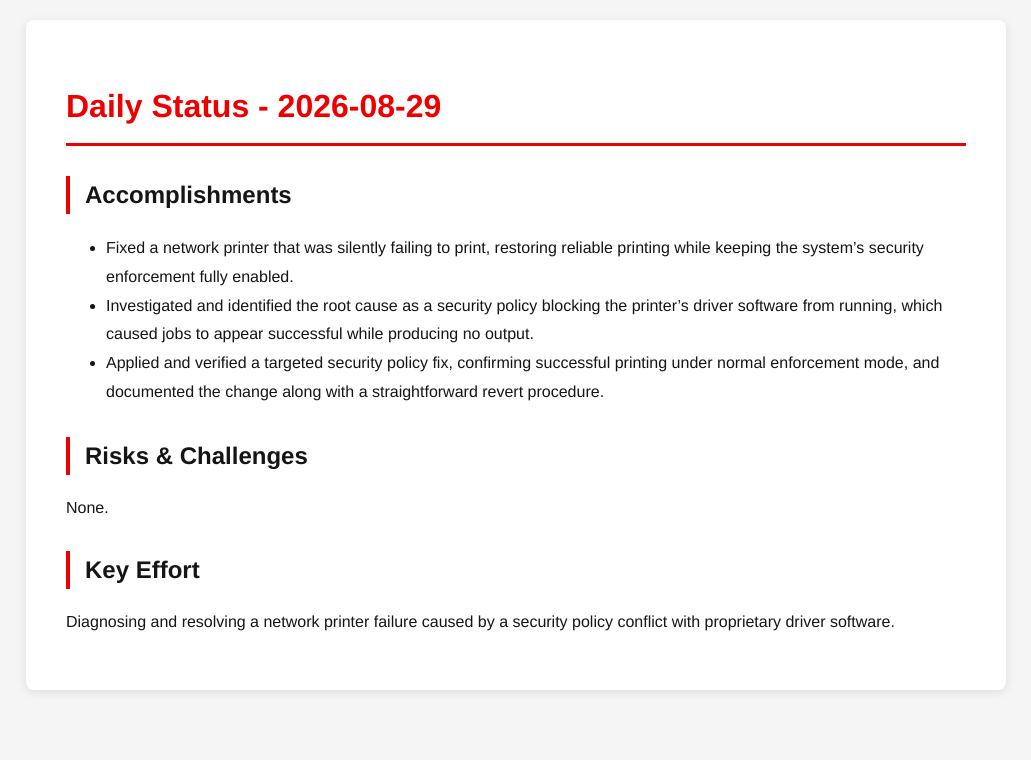
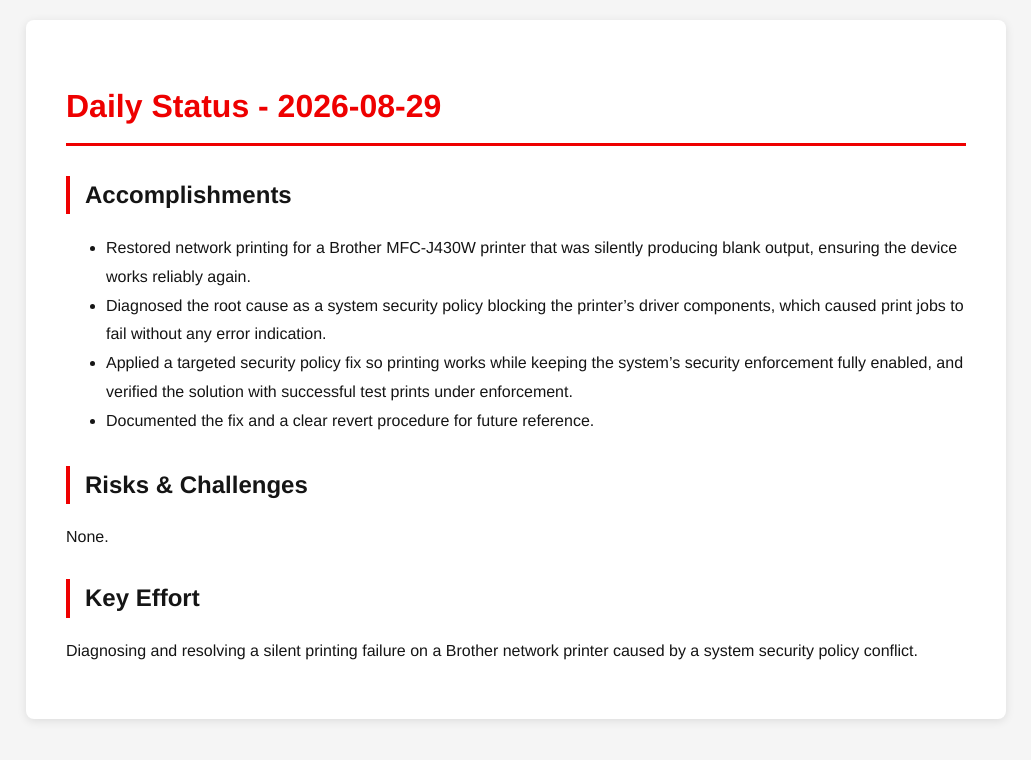
Before and after one commit to tzvatot/daily-status, a Jekyll site: the page built from 2026-08-29.md, in a window 1280 px wide. Shown: the top 760 px of the page, without its empty margins (124-1155 px from the left). Built offline with Jekyll 4.4.1, drawn with Linux system fonts in a browser that asks for light colours.

Commit message:
Daily status update - 2026-08-29

```diff
--- a/2026-08-29.md
+++ b/2026-08-29.md
@@ -7,12 +7,13 @@ date: 2026-08-29
 # Daily Status - 2026-08-29
 
 ## Accomplishments
-- Fixed a network printer that was silently failing to print, restoring reliable printing while keeping the system's security enforcement fully enabled.
-- Investigated and identified the root cause as a security policy blocking the printer's driver software from running, which caused jobs to appear successful while producing no output.
-- Applied and verified a targeted security policy fix, confirming successful printing under normal enforcement mode, and documented the change along with a straightforward revert procedure.
+- Restored network printing for a Brother MFC-J430W printer that was silently producing blank output, ensuring the device works reliably again.
+- Diagnosed the root cause as a system security policy blocking the printer's driver components, which caused print jobs to fail without any error indication.
+- Applied a targeted security policy fix so printing works while keeping the system's security enforcement fully enabled, and verified the solution with successful test prints under enforcement.
+- Documented the fix and a clear revert procedure for future reference.
 
 ## Risks & Challenges
 None.
 
 ## Key Effort
-Diagnosing and resolving a network printer failure caused by a security policy conflict with proprietary driver software.
+Diagnosing and resolving a silent printing failure on a Brother network printer caused by a system security policy conflict.
```
